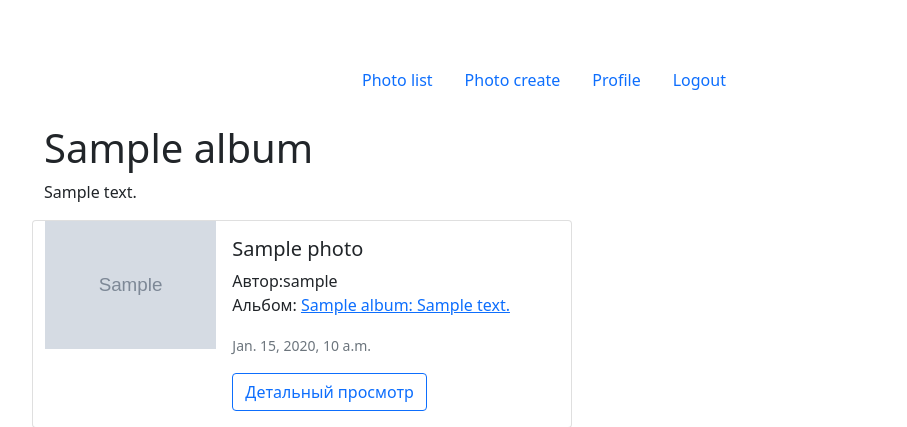
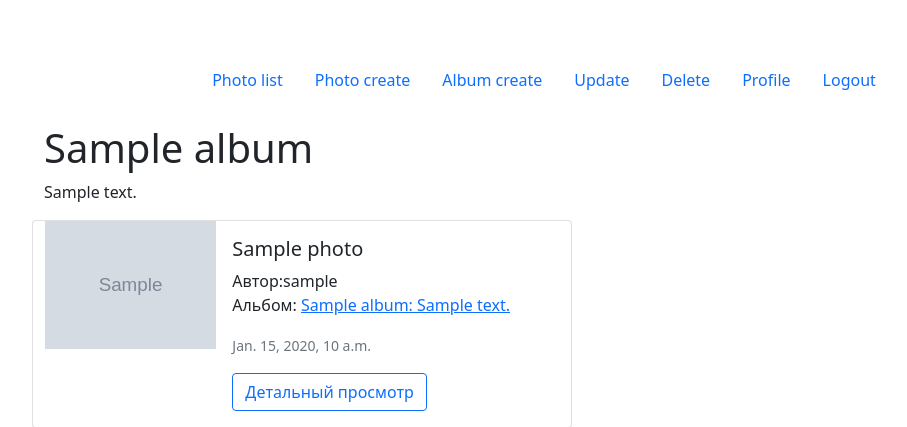
Before and after one commit to A-miin/exam9, a Django app: page /albums/1 in a window 1280 px wide. Shown: the top 427 px of the page, without its empty margins (96-1003 px from the left). Run offline with Django 3.2, Linux system fonts and the light colour scheme; a user stored in the database is signed in; tables that the repository leaves empty hold one stand-in row (values such as "Sample post"); grey boxes marked "Sample" are stand-in pictures.

Commit message:
ADd crud for albums

```diff
--- a/ex9/gallery/templates/album/view.html
+++ b/ex9/gallery/templates/album/view.html
@@ -1,5 +1,18 @@
 {% extends 'base.html' %}
 {% block title %}Album {% endblock title %}
+{% block nav %}
+{% if user.is_authenticated and perms.gallery.change_album or is_author %}
+  <li class="nav-item">
+    <a class="nav-link" href="{% url "gallery:album-update" object.id %}">Update</a>
+  </li>
+{% endif %}
+{% if user.is_authenticated and perms.gallery.delete_album or is_author %}
+  <li class="nav-item">
+    <a class="nav-link" href="{% url "gallery:album-delete" object.id %}">Delete</a>
+  </li>
+{% endif %}
+
+{% endblock nav %}
 {% block content %}
     <div class="row">
     <h1>{{ object.name }}</h1>
--- a/ex9/gallery/templates/base.html
+++ b/ex9/gallery/templates/base.html
@@ -17,6 +17,9 @@
               </li>
                 <li class="nav-item">
                 <a class="nav-link active" href="{% url "gallery:photo-create" %}">Photo create</a>
+              </li>
+                <li class="nav-item">
+                <a class="nav-link active" href="{% url "gallery:album-create" %}">Album create</a>
               </li>
               {% endif %}
               {% if user.is_authenticated%}
--- a/ex9/gallery/templates/photo/view.html
+++ b/ex9/gallery/templates/photo/view.html
@@ -25,7 +25,7 @@
             Автор:{{ photo.author }}
             {% if photo.album %}
                 <br>
-            Альбом: <a href="">{{ photo.album }}</a>
+            Альбом: <a href="{% url 'gallery:album-view'  photo.album.id %}">{{ photo.album }}</a>
             {% endif %}
         </p>
         <p class="card-text"><small class="text-muted">{{ photo.created_at }}</small></p>
--- a/ex9/gallery/urls.py
+++ b/ex9/gallery/urls.py
@@ -2,7 +2,7 @@ from django.urls import path
 
 from .views import (
 IndexView, CreatePhotoView, PhotoUpdateView, PhotoView, PhotoDeleteView,
-AlbumView
+AlbumView, CreateAlbumView,AlbumUpdateView,AlbumDeleteView
 )
 
 
@@ -12,8 +12,11 @@ urlpatterns = [
     path('', IndexView.as_view(), name='photo-list'),
     path('photos/<int:pk>', PhotoView.as_view(), name='photo-view'),
     path('photos/add', CreatePhotoView.as_view(), name='photo-create'),
+    path('album/add', CreateAlbumView.as_view(), name='album-create'),
     path('photos/<int:pk>/edit', PhotoUpdateView.as_view(), name='photo-update'),
+    path('album/<int:pk>/edit', AlbumUpdateView.as_view(), name='album-update'),
     path('photos/<int:pk>/delete', PhotoDeleteView.as_view(), name='photo-delete'),
+    path('album/<int:pk>/delete', AlbumDeleteView.as_view(), name='album-delete'),
     path('albums/<int:pk>', AlbumView.as_view(), name='album-view')
 
 ]
--- a/ex9/gallery/views/__init__.py
+++ b/ex9/gallery/views/__init__.py
@@ -1,2 +1,2 @@
 from gallery.views.photos import IndexView, CreatePhotoView, PhotoUpdateView, PhotoView, PhotoDeleteView
-from gallery.views.albums import AlbumView
+from gallery.views.albums import AlbumView, CreateAlbumView,AlbumUpdateView,AlbumDeleteView
--- a/ex9/gallery/views/albums.py
+++ b/ex9/gallery/views/albums.py
@@ -22,43 +22,46 @@ class AlbumView(DetailView):
     def get_context_data(self, **kwargs):
         context = super().get_context_data(**kwargs)
         context['photos'] = Photo.objects.filter(album = self.object).exclude(is_private=True)
+        context['is_author']=self.object.author==self.request.user
         return context
 
 #
-# class CreatePhotoView(LoginRequiredMixin, CreateView):
-#     template_name = 'photo/create.html'
-#     form_class = PhotoForm
-#     model = Photo
-#     success_url = reverse_lazy('gallery:photo-list')
-#
-#     def form_valid(self, form):
-#         self.photo = form.save(commit=False)
-#         self.photo.album = None
-#
-#         self.photo.author = self.request.user
-#         self.photo.save()
-#         form.save_m2m()
-#         return self.get_success_url()
-#
-#
-# class PhotoUpdateView(PermissionRequiredMixin, UpdateView):
-#     form_class = PhotoForm
-#     model = Photo
-#     template_name = 'photo/update.html'
-#     context_object_name = 'photo'
-#     permission_required = 'gallery.change_photo'
-#
-#     def has_permission(self):
-#         return self.get_object().author == self.request.user or super().has_permission()
-#
-#     def get_success_url(self):
-#         return reverse('photo:view', kwargs={'pk': self.kwargs.get('pk')})
-#
-#
-# class PhotoDeleteView(PermissionRequiredMixin, DeleteView):
-#     model = Photo
-#     template_name = 'partial/delete.html'
-#     context_object_name = 'object'
-#     success_url = reverse_lazy('photo:list')
-#     permission_required = 'gallery.delete_photo'
-#
+class CreateAlbumView(LoginRequiredMixin, CreateView):
+    template_name = 'album/create.html'
+    form_class = AlbumForm
+    model = Album
+    success_url = reverse_lazy('gallery:photo-list')
+
+    def form_valid(self, form):
+        self.album = form.save(commit=False)
+        self.album.author = self.request.user
+        self.album.save()
+        form.save_m2m()
+        return self.get_success_url()
+
+    def get_success_url(self):
+        return redirect('gallery:album-view', pk = self.album.id)
+
+
+class AlbumUpdateView(PermissionRequiredMixin, UpdateView):
+    form_class = AlbumForm
+    model = Album
+    template_name = 'album/update.html'
+    context_object_name = 'album'
+    permission_required = 'gallery.change_album'
+
+    def has_permission(self):
+        return self.get_object().author == self.request.user or super().has_permission()
+
+    def get_success_url(self):
+        return reverse('gallery:album-view', kwargs={'pk': self.kwargs.get('pk')})
+
+
+class AlbumDeleteView(PermissionRequiredMixin, DeleteView):
+    model = Album
+    template_name = 'partial/delete.html'
+    context_object_name = 'object'
+    success_url = reverse_lazy("gallery:photo-list")
+    permission_required = 'gallery.delete_album'
+    def has_permission(self):
+        return self.get_object().author == self.request.user or super().has_permission()
--- a/ex9/gallery/views/photos.py
+++ b/ex9/gallery/views/photos.py
@@ -55,7 +55,6 @@ class CreatePhotoView(LoginRequiredMixin, CreateView):
 
     def form_valid(self, form):
         self.photo = form.save(commit=False)
-        self.photo.album = None
 
         self.photo.author = self.request.user
         self.photo.save()
```
Also changed, not shown: ex9/gallery/templates/album/update.html (added, +20 -0 lines).
